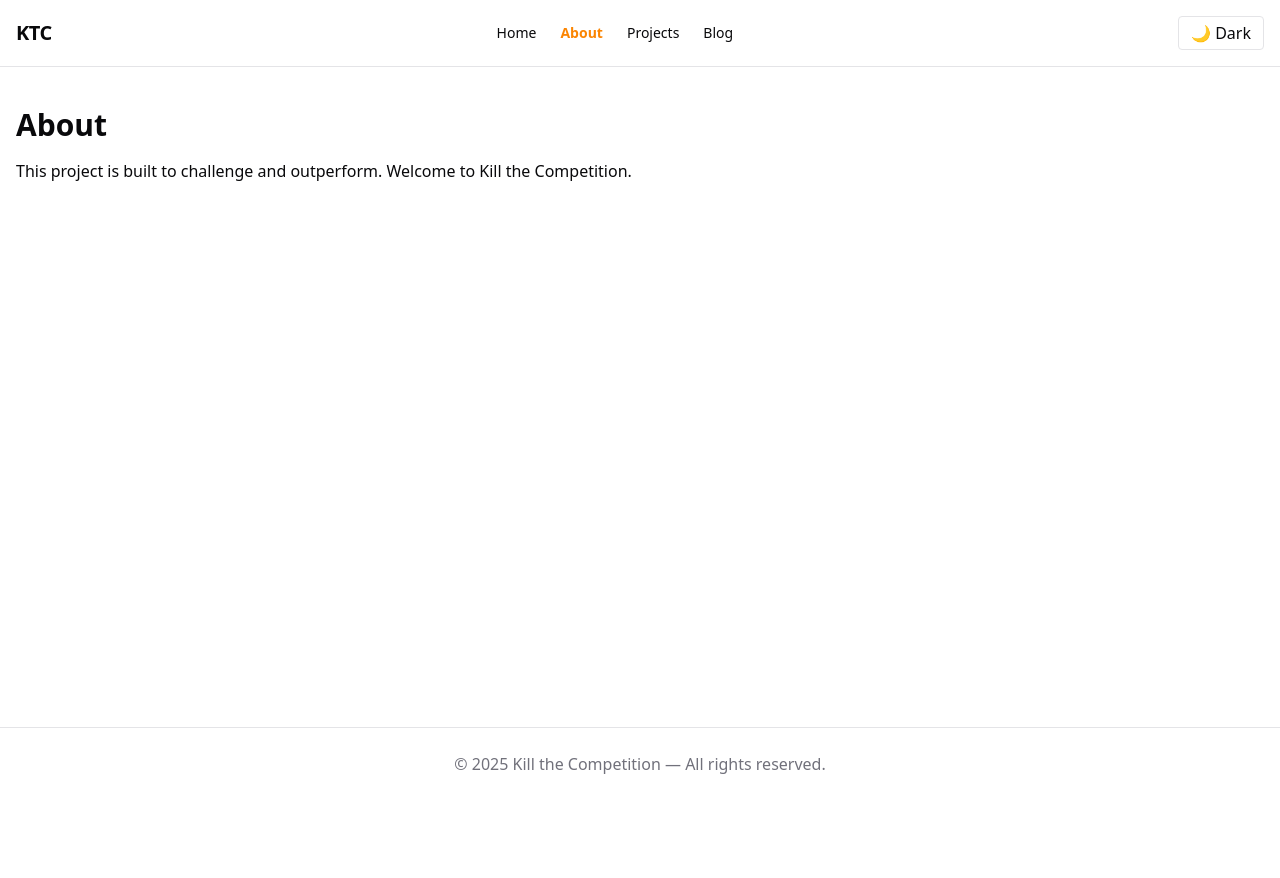
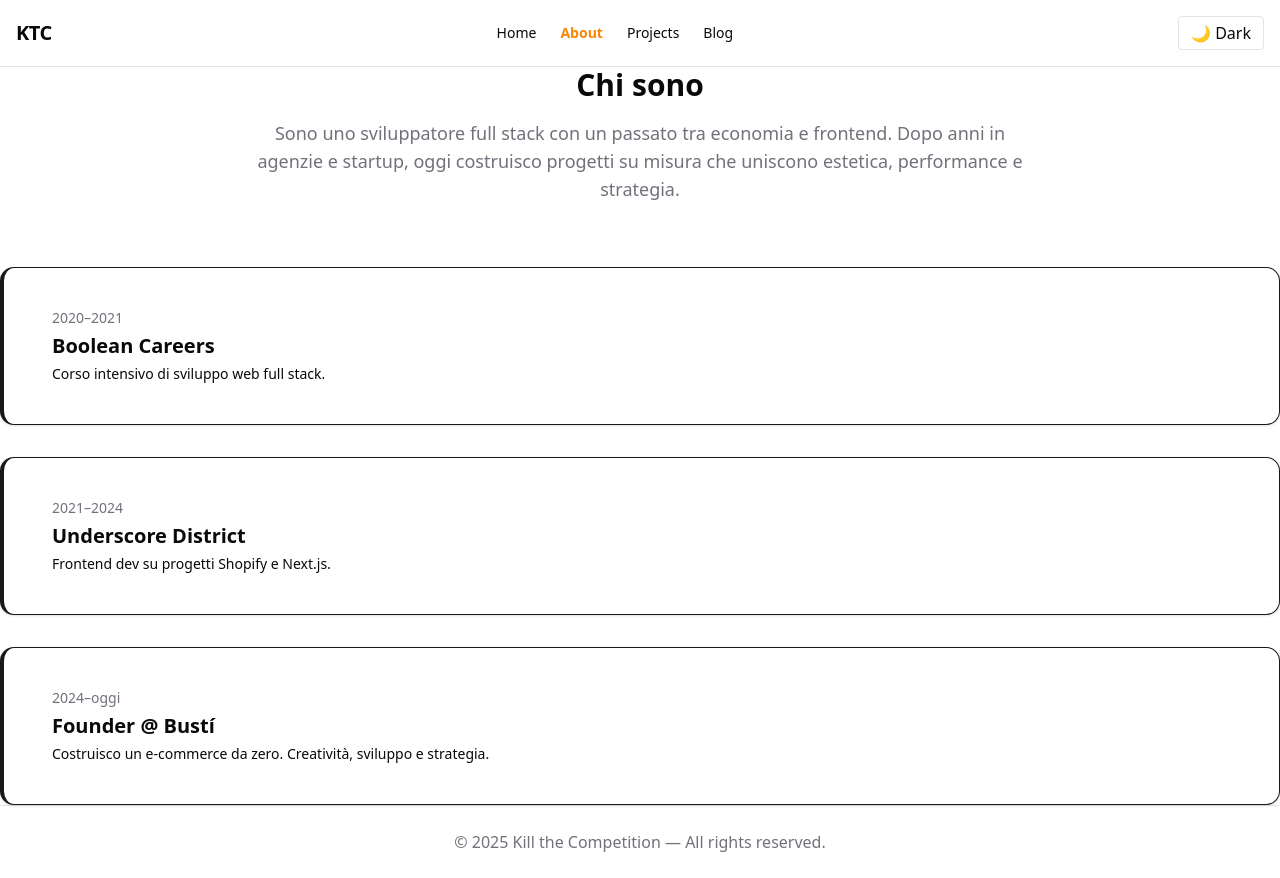
Before and after one commit to ionutbirlad/project-ktc, a Next.js app: page /about in a window 1280 px wide. Before the commit the page ends 800 px from the top, so only its background shows below. Built offline with nearby package versions, Linux system fonts and the light colour scheme.

Commit message:
feat: added basic about structure

```diff
--- a/src/app/about/page.tsx
+++ b/src/app/about/page.tsx
@@ -1,12 +1,12 @@
 import LayoutContainer from "@/components/layout/LayoutContainer";
+import AboutIntro from "@/components/sections/AboutIntro";
+import ExperienceTimeline from "@/components/sections/ExperienceTimeline";
 
 export default function AboutPage() {
   return (
     <LayoutContainer>
-      <section className="container mx-auto px-4 py-10">
-        <h1 className="text-3xl font-bold mb-4">About</h1>
-        <p>This project is built to challenge and outperform. Welcome to Kill the Competition.</p>
-      </section>
+      <AboutIntro />
+      <ExperienceTimeline />
     </LayoutContainer>
   );
 }
--- /dev/null
+++ b/src/components/sections/AboutIntro.tsx
@@ -0,0 +1,22 @@
+"use client";
+
+import { motion } from "framer-motion";
+
+export default function AboutIntro() {
+  return (
+    <motion.section
+      className="max-w-3xl mx-auto text-center mb-16"
+      initial={{ opacity: 0, y: 20 }}
+      whileInView={{ opacity: 1, y: 0 }}
+      transition={{ duration: 0.6 }}
+      viewport={{ once: true }}
+    >
+      <h2 className="text-3xl font-bold mb-4">Chi sono</h2>
+      <p className="text-muted-foreground text-lg">
+        Sono uno sviluppatore full stack con un passato tra economia e frontend. Dopo anni in
+        agenzie e startup, oggi costruisco progetti su misura che uniscono estetica, performance e
+        strategia.
+      </p>
+    </motion.section>
+  );
+}
--- /dev/null
+++ b/src/components/sections/ExperienceTimeline.tsx
@@ -0,0 +1,47 @@
+"use client";
+
+import { motion } from "framer-motion";
+import { Card, CardContent } from "@/components/ui/card";
+
+const experiences = [
+  {
+    year: "2020–2021",
+    title: "Boolean Careers",
+    description: "Corso intensivo di sviluppo web full stack.",
+  },
+  {
+    year: "2021–2024",
+    title: "Underscore District",
+    description: "Frontend dev su progetti Shopify e Next.js.",
+  },
+  {
+    year: "2024–oggi",
+    title: "Founder @ Bustí",
+    description: "Costruisco un e-commerce da zero. Creatività, sviluppo e strategia.",
+  },
+];
+
+export default function ExperienceTimeline() {
+  return (
+    <section className="space-y-8">
+      {experiences.map((item, i) => (
+        <motion.div
+          key={i}
+          className="relative"
+          initial={{ opacity: 0, x: -20 }}
+          whileInView={{ opacity: 1, x: 0 }}
+          transition={{ delay: i * 0.1, duration: 0.4 }}
+          viewport={{ once: true }}
+        >
+          <Card className="border-l-4 border-primary pl-6">
+            <CardContent className="py-4">
+              <p className="text-sm text-muted-foreground mb-1">{item.year}</p>
+              <h3 className="text-xl font-semibold">{item.title}</h3>
+              <p className="text-sm mt-1">{item.description}</p>
+            </CardContent>
+          </Card>
+        </motion.div>
+      ))}
+    </section>
+  );
+}
```
